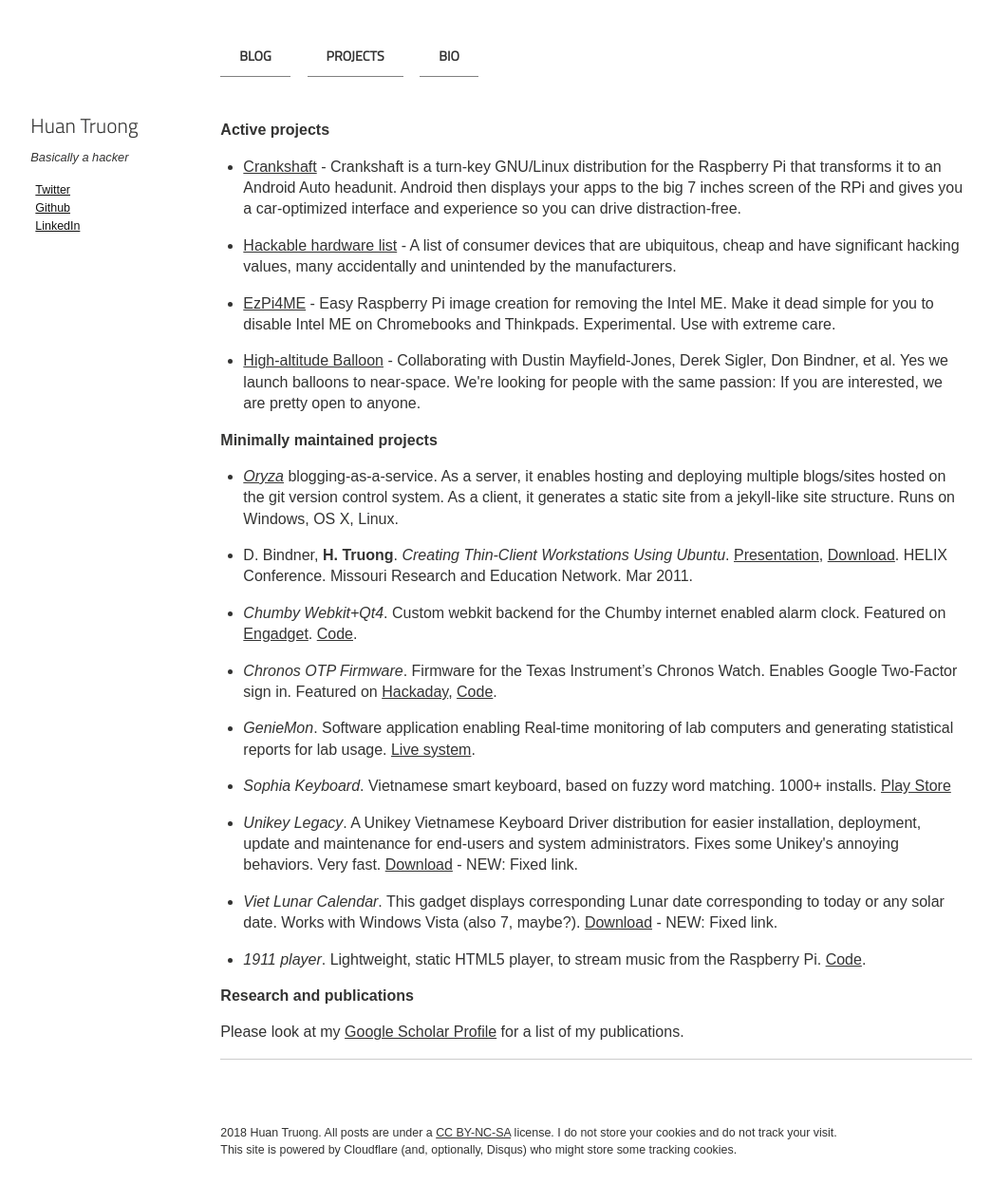
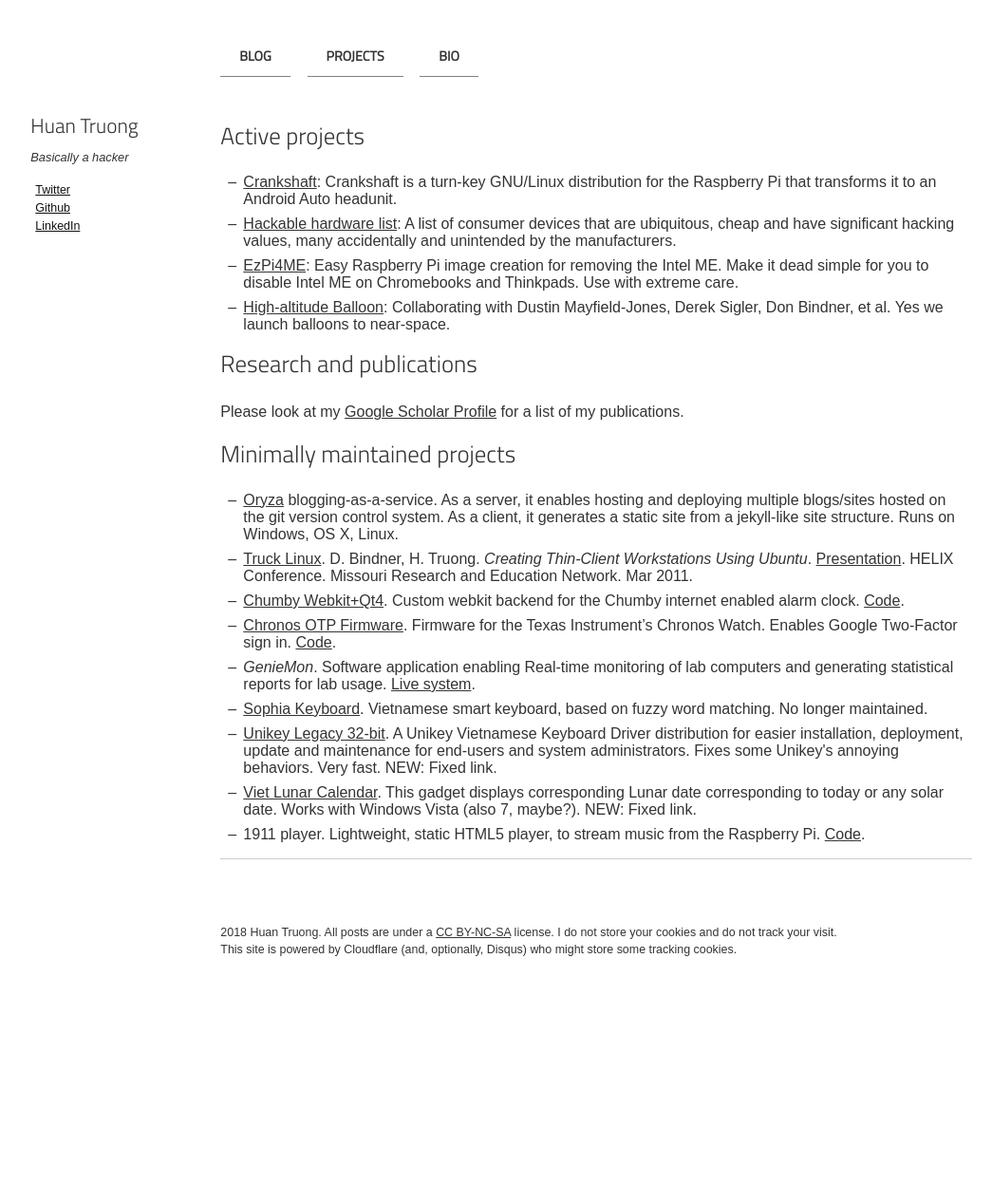
Before and after one commit to htruong/htruong.github.io, a Jekyll site: the page built from projects.md, in a window 1280 px wide. Shown: the whole page at 95% size, without its empty margins (116-1161 px from the left). Built offline with Jekyll 4.4.1, drawn with Linux system fonts in a browser that asks for light colours; after the commit the page ends 1056 px from its top, so only the background shows below that.

Commit message:
[site] add giant enter post, fix css, fix project page

```diff
--- a/_sass/elements.scss
+++ b/_sass/elements.scss
@@ -26,6 +26,19 @@
 	border-width: 0;
 	vertical-align: middle;
 	-ms-interpolation-mode: bicubic;
+}
+
+article ul {
+    list-style: none;
+    margin-left: 0;
+    padding-left: 1em;
+}
+
+article ul > li:before {
+    display: inline-block;
+    content: "–";
+    width: 1em;
+    margin-left: -1em;
 }
 
 svg:not(:root) {
--- a/_sass/typography.scss
+++ b/_sass/typography.scss
@@ -147,9 +147,9 @@
    ========================================================================== */
 
 blockquote {
-	margin-left: -28px;
-	padding-left: 20px;
-	border-left: 8px solid $border-color;
+    margin-left: 0.5em;
+	padding-left: 0.5em;
+	//border-left: 1px solid $border-color;
 	font-family: $alt-font;
 	font-style: italic;
 }
--- a/projects.md
+++ b/projects.md
@@ -3,41 +3,33 @@
 title : "Projects &amp; Research"
 ---
 
-**Active projects**
+Active projects
+--
 
-- [Crankshaft](http://getcrankshaft.com) - Crankshaft is a turn-key GNU/Linux distribution for the Raspberry Pi that transforms it to an Android Auto headunit. Android then displays your apps to the big 7 inches screen of the RPi and gives you a car-optimized interface and experience so you can drive distraction-free.
-
-- [Hackable hardware list](https://github.com/htruong/hackable-consumer-hardware) - A list of consumer devices that are ubiquitous, cheap and have significant hacking values, many accidentally and unintended by the manufacturers.
-
-- [EzPi4ME](https://github.com/htruong/ezpi4me) - Easy Raspberry Pi image creation for removing the Intel ME. Make it dead simple for you to disable Intel ME on Chromebooks and Thinkpads. Experimental. Use with extreme care.
-
-- [High-altitude Balloon](http://hab.education/) - Collaborating with Dustin Mayfield-Jones, Derek Sigler, Don Bindner, et al. Yes we launch balloons to near-space. We're looking for people with the same passion: If you are interested, we are pretty open to anyone.
-
-**Minimally maintained projects**
-
-- [*Oryza*](https://github.com/htruong/oryza) blogging-as-a-service. As a server, it enables hosting and deploying multiple blogs/sites hosted on the git version control system. As a client, it generates a static site from a jekyll-like site structure. Runs on Windows, OS X, Linux.
-
-- D. Bindner, **H. Truong**. *Creating Thin-Client Workstations Using Ubuntu*. [Presentation](http://talc.truman.edu/iso/truck-its/Helix-2011.pdf), [Download](http://talc.truman.edu/iso/truck-its/). HELIX Conference. Missouri Research and Education Network. Mar 2011.
-
-- *Chumby Webkit+Qt4*. Custom webkit backend for the Chumby internet enabled alarm clock. Featured on [Engadget](http://www.engadget.com/2012/05/31/developer-runs-webkit-on-chumby/). [Code](https://github.com/htruong/chumbyqt4).
-
-- *Chronos OTP Firmware*. Firmware for the Texas Instrument’s Chronos Watch. Enables Google
-Two-Factor sign in. Featured on [Hackaday](http://hackaday.com/2011/02/27/google-two-factor-authentication-in-a-wristwatch/),
-[Code](https://github.com/htruong/chronos-otp).
-
-- *GenieMon*. Software application enabling Real-time monitoring of lab computers and generating statistical reports for lab usage. [Live system](http://trulabs.truman.edu/geniemon/).
-
-- *Sophia Keyboard*. Vietnamese smart keyboard, based on fuzzy word matching. 1000+ installs. [Play Store](https://play.google.com/store/apps/details?id=com.htruong.inputmethod.latin)
-
-- *Unikey Legacy*. A Unikey Vietnamese Keyboard Driver distribution for
-easier installation, deployment, update and maintenance for end-users
-and system administrators. Fixes some Unikey's annoying behaviors. Very fast. [Download](/downloads/UnikeyLegacy.msi) - NEW: Fixed link.
-
-- *Viet Lunar Calendar*. This gadget displays corresponding Lunar date corresponding to today or any solar date. Works with Windows Vista (also 7, maybe?). [Download](/downloads/VietnameseLunarCalendar.gadget) - NEW: Fixed link.
-
-- *1911 player*. Lightweight, static HTML5 player, to stream music from the Raspberry Pi. [Code](https://github.com/htruong/1911-player).
+- [Crankshaft](http://getcrankshaft.com): Crankshaft is a turn-key GNU/Linux distribution for the Raspberry Pi that transforms it to an Android Auto headunit.
+- [Hackable hardware list](https://github.com/htruong/hackable-consumer-hardware): A list of consumer devices that are ubiquitous, cheap and have significant hacking values, many accidentally and unintended by the manufacturers.
+- [EzPi4ME](https://github.com/htruong/ezpi4me): Easy Raspberry Pi image creation for removing the Intel ME. Make it dead simple for you to disable Intel ME on Chromebooks and Thinkpads. Use with extreme care.
+- [High-altitude Balloon](http://hab.education/): Collaborating with Dustin Mayfield-Jones, Derek Sigler, Don Bindner, et al. Yes we launch balloons to near-space.
 
 
-**Research and publications**
+Research and publications
+--
 
 Please look at my [Google Scholar Profile](https://scholar.google.com/citations?user=ZTuFnawAAAAJ&hl=en&oi=sra) for a list of my publications.
+
+
+Minimally maintained projects
+--
+
+- [Oryza](https://github.com/htruong/oryza) blogging-as-a-service. As a server, it enables hosting and deploying multiple blogs/sites hosted on the git version control system. As a client, it generates a static site from a jekyll-like site structure. Runs on Windows, OS X, Linux.
+- [Truck Linux](http://talc.truman.edu/iso/truck-its/). D. Bindner, H. Truong. *Creating Thin-Client Workstations Using Ubuntu*. [Presentation](http://talc.truman.edu/iso/truck-its/Helix-2011.pdf). HELIX Conference. Missouri Research and Education Network. Mar 2011.
+- [Chumby Webkit+Qt4](http://www.engadget.com/2012/05/31/developer-runs-webkit-on-chumby/). Custom webkit backend for the Chumby internet enabled alarm clock. [Code](https://github.com/htruong/chumbyqt4).
+- [Chronos OTP Firmware](http://hackaday.com/2011/02/27/google-two-factor-authentication-in-a-wristwatch/). Firmware for the Texas Instrument’s Chronos Watch. Enables Google
+Two-Factor sign in. [Code](https://github.com/htruong/chronos-otp).
+- *GenieMon*. Software application enabling Real-time monitoring of lab computers and generating statistical reports for lab usage. [Live system](http://trulabs.truman.edu/geniemon/).
+- [Sophia Keyboard](https://play.google.com/store/apps/details?id=com.htruong.inputmethod.latin). Vietnamese smart keyboard, based on fuzzy word matching. No longer maintained.
+- [Unikey Legacy 32-bit](/downloads/UnikeyLegacy.msi). A Unikey Vietnamese Keyboard Driver distribution for
+easier installation, deployment, update and maintenance for end-users
+and system administrators. Fixes some Unikey's annoying behaviors. Very fast. NEW: Fixed link.
+- [Viet Lunar Calendar](/downloads/VietnameseLunarCalendar.gadget). This gadget displays corresponding Lunar date corresponding to today or any solar date. Works with Windows Vista (also 7, maybe?). NEW: Fixed link.
+- 1911 player. Lightweight, static HTML5 player, to stream music from the Raspberry Pi. [Code](https://github.com/htruong/1911-player).
```
Also changed, not shown: _posts/2018-05-25-a-giant-enter-button.markdown (added, +54 -0 lines), assets/posts-images/giant-enter-button-1.png (added), assets/posts-images/giant-enter-button-2.png (added).
